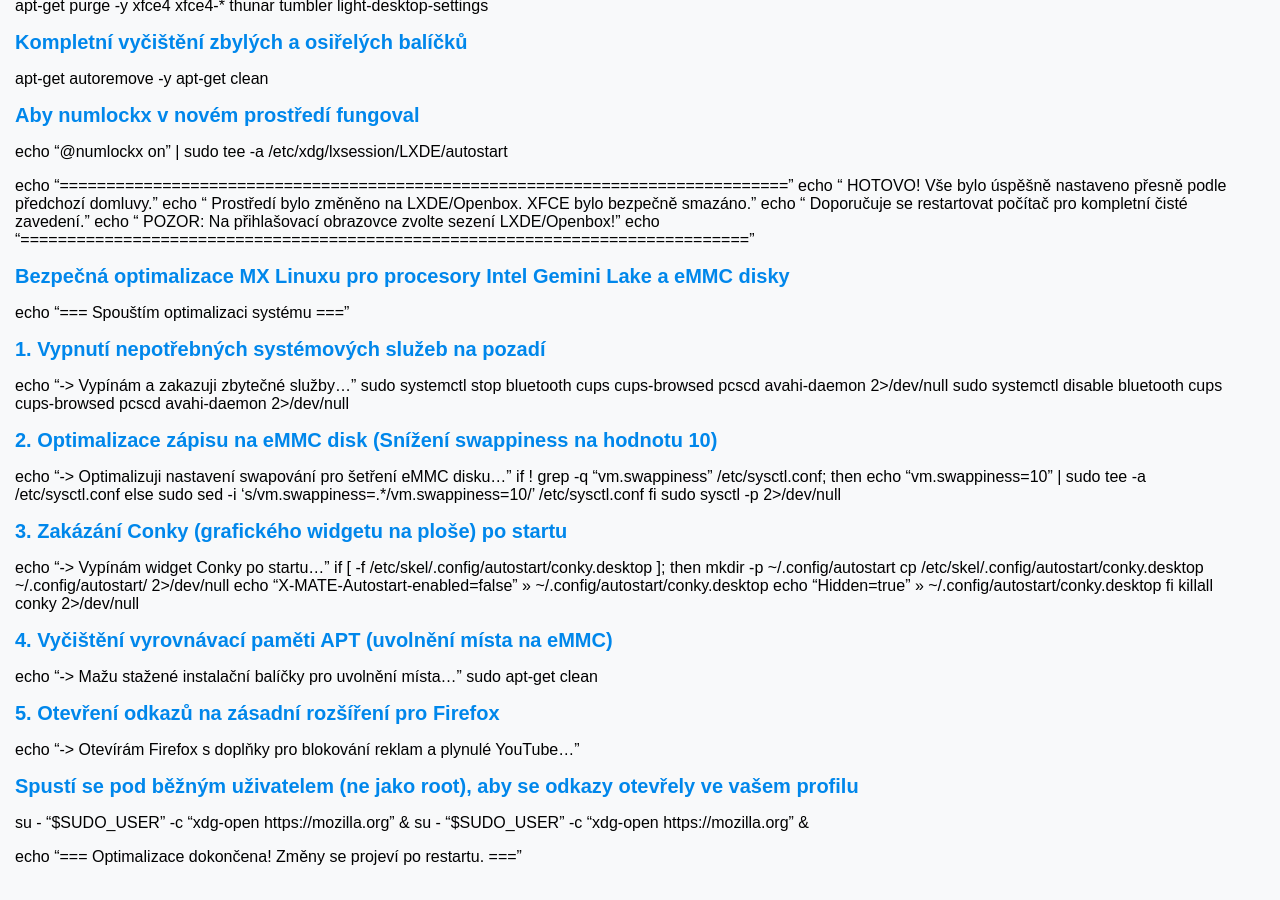
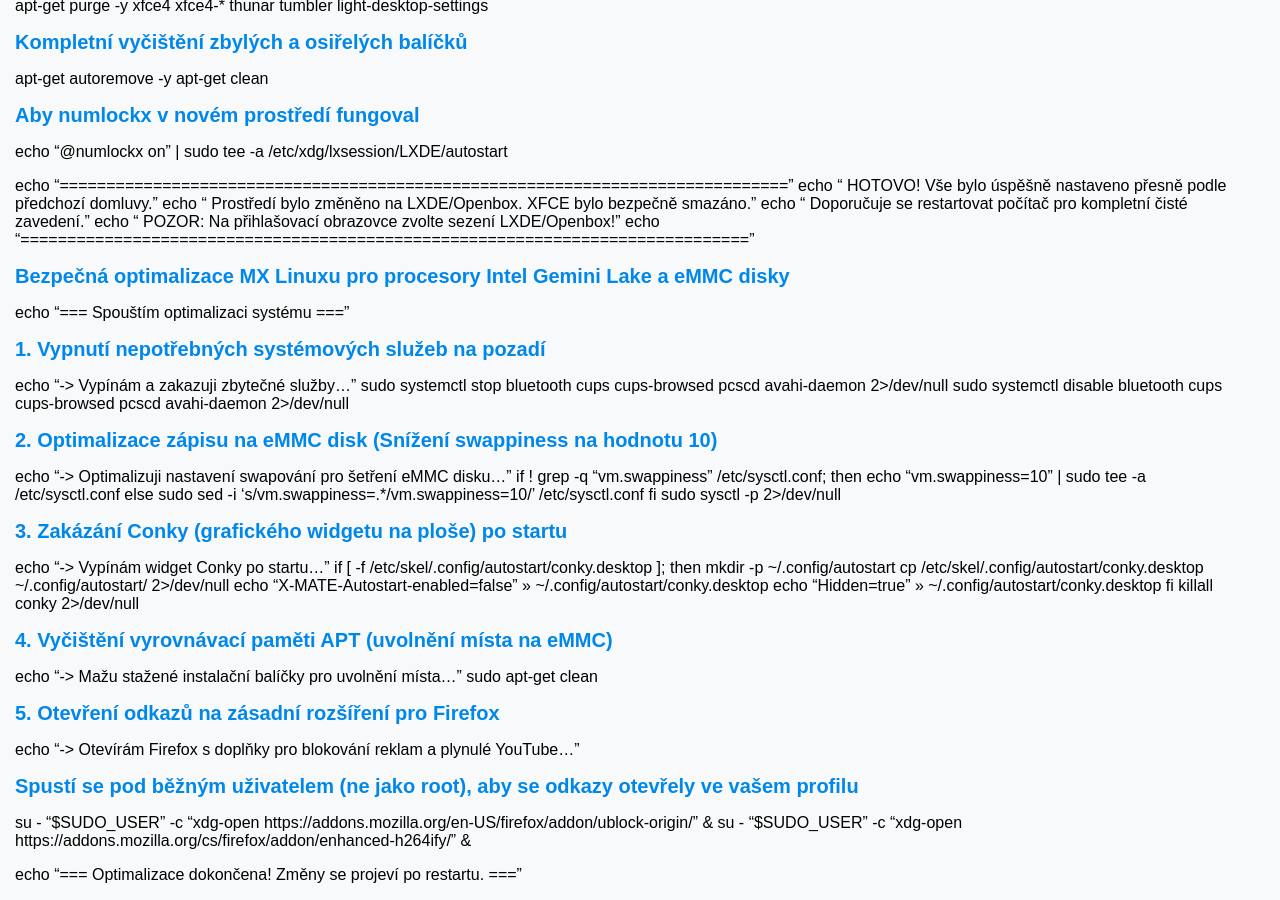
Before and after one commit to bedjan/bedjan.github.io, a Jekyll site: the page built from mx.md, in a window 1280 px wide and 900 px high, scrolled down 3065 px. Built offline with Jekyll 4.4.1, drawn with Linux system fonts in a browser that asks for light colours; our own code applies the rules of GitHub Pages for plain Markdown files; some of the changed lines change nothing that is shown.

Commit message:
Update mx.md

```diff
--- a/mx.md
+++ b/mx.md
@@ -195,7 +195,7 @@
 # 5. Otevření odkazů na zásadní rozšíření pro Firefox
 echo "-> Otevírám Firefox s doplňky pro blokování reklam a plynulé YouTube..."
 # Spustí se pod běžným uživatelem (ne jako root), aby se odkazy otevřely ve vašem profilu
-su - "$SUDO_USER" -c "xdg-open https://mozilla.org" &
-su - "$SUDO_USER" -c "xdg-open https://mozilla.org" &
+su - "$SUDO_USER" -c "xdg-open https://addons.mozilla.org/en-US/firefox/addon/ublock-origin/" &
+su - "$SUDO_USER" -c "xdg-open https://addons.mozilla.org/cs/firefox/addon/enhanced-h264ify/" &
 
 echo "=== Optimalizace dokončena! Změny se projeví po restartu. ==="
```
